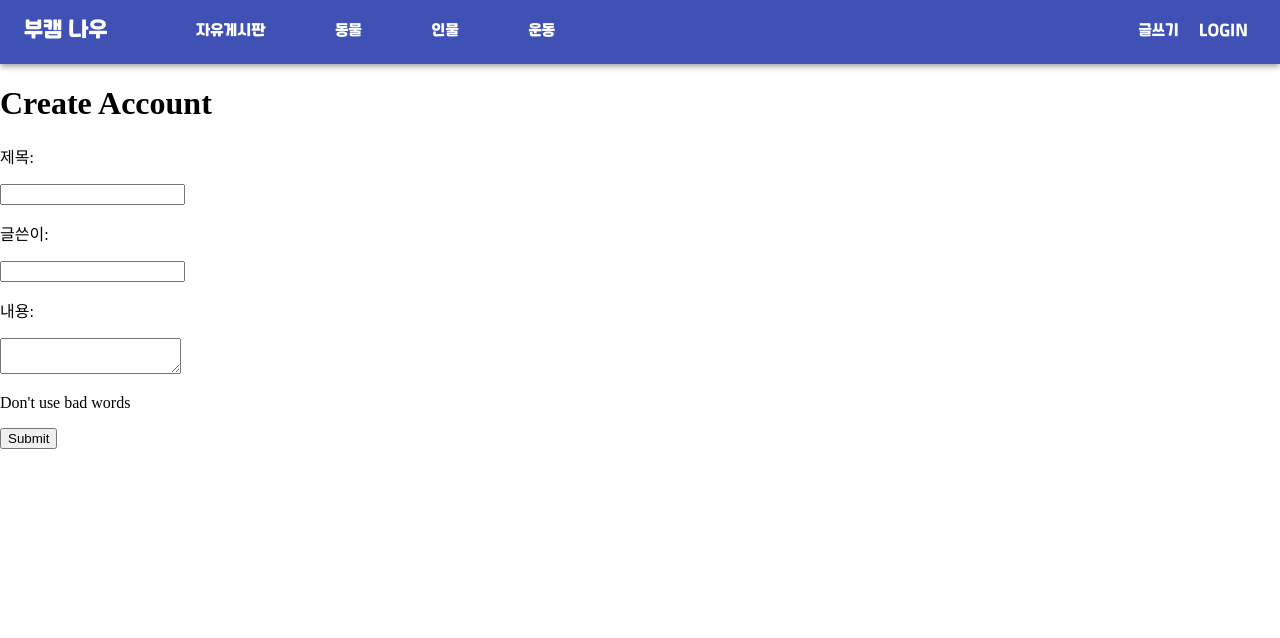
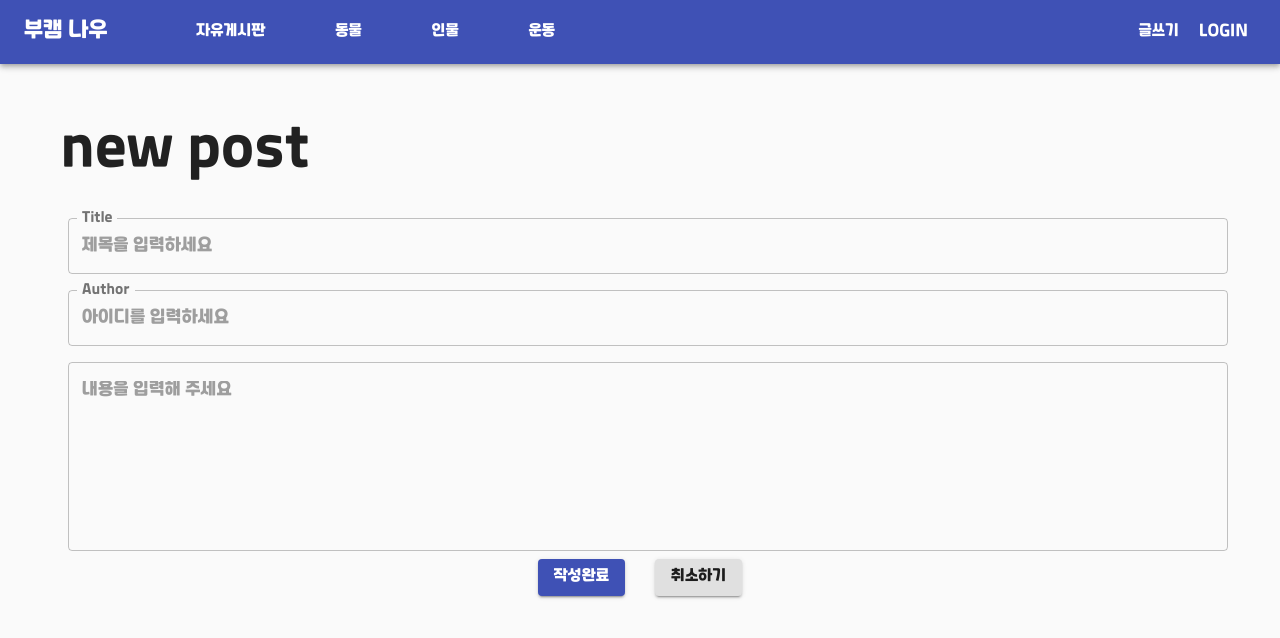
Before and after one commit to minbert/relay03_sample, a React (Create React App) app: page /writing_post in a window 1280 px wide. Shown: the top 638 px of the page. Built offline with nearby package versions, Linux system fonts and the light colour scheme.

Commit message:
posting page update

```diff
--- a/src/Posting.js
+++ b/src/Posting.js
@@ -1,61 +1,99 @@
-import React from 'react';
+import React, {useState} from 'react';
+import CssBaseline from '@material-ui/core/CssBaseline';
+import Typography from '@material-ui/core/Typography';
+import Container from '@material-ui/core/Container';
+import TextField from '@material-ui/core/TextField';
+import Box from '@material-ui/core/Box'
+import Button from '@material-ui/core/Button';
 
-export default function App() {
-  const [title, setTitle] = React.useState("");
-  const [author, setAuthor] = React.useState("");
-  const [content, setContent] = React.useState("");
+function Posting() {
+  const [inputs, setInputs] = useState({
+    title: '',
+    author:'',
+    content: ''
+  });
+  const {title, author, content} = inputs;
+  const submit = (event) => {
+    event.preventDefault();
+    alert("제목: " + title +'\n'
+    + "작성자: " + author + '\n'
+    + "내용: " + content);
+    window.location.href='http://localhost:3000';
+  }
+  const onChange = (e) => {
+    const {name, value} = e.target;
+    setInputs({
+      ...inputs,
+      [name]: value
+    });
+  }
+  const reset = () => {
+    const flag = window.confirm("작성을 취소하시겠습니까?");
+    if(flag) {
+      window.location.href='http://localhost:3000';
+    }
 
-  const handleSubmit = (event) => {
-    console.log(`
-      title: ${title}
-      author: ${author}
-      Accepted Terms: ${content}
-    `);
-
-    event.preventDefault();
   }
-
   return (
-    <form onSubmit={handleSubmit}>
-      <h1>Create Account</h1>
-      <label>
-      <div>
-        <p>제목:</p>
-        <input
-          name="title"
-          type="title"
-          value={title}
-          onChange={e => setTitle(e.target.value)}
-          required />
-      </div>
-      </label>
-
-      <label>
-        <div>
-        <p>글쓴이:</p>
-        <input
-          name="author"
-          type="author"
-          value={author}
-          onChange={e => setAuthor(e.target.value)}
-          required />
+    <form onSubmit={submit}>
+    <React.Fragment>
+      <CssBaseline />
+      <Box style={{padding:60}}>
+        <Typography variant="h3" style={{marginBottom:30}}>new post</Typography>
+        <Typography component="div" style={{height: '100vh' }}>
+          <TextField
+            name="title"
+            onChange={onChange}
+            value={title}
+            id="outlined-full-width"
+            label="Title"
+            style={{ margin: 8 }}
+            placeholder="제목을 입력하세요"
+            helperText=""
+            fullWidth
+            margin="normal"
+            InputLabelProps={{
+              shrink: true,
+            }}
+            variant="outlined"
+          />
+          <TextField
+            name="author"
+            onChange={onChange}
+            value={author}
+            id="outlined-full-width"
+            label="Author"
+            style={{ margin: 8 }}
+            placeholder="아이디를 입력하세요"
+            helperText=""
+            fullWidth
+            margin="normal"
+            InputLabelProps={{
+              shrink: true,
+            }}
+            variant="outlined"
+          />
+          <TextField
+            name="content"
+            onChange={onChange}
+            value={content}
+            id="outlined-multiline-static"
+            style={{margin:8}}
+            multiline
+            fullWidth
+            rows={8}
+            placeholder="내용을 입력해 주세요"
+            variant="outlined"
+          />
+          <div style={{textAlign:"center"}}>
+            <Button onClick={submit} variant="contained" color="primary" style={{marginRight:30}}>작성완료</Button>
+            <Button onClick={reset} variant="contained">취소하기</Button>
           </div>
-      </label>
-
-      <label>
-        <div>
-        <p>내용:</p>
-        <textarea // 나중에 서머노트로 구현해주세요. 죄송합니다...
-          name="content"
-          type="textarea"
-          value={content}
-          onChange={e => setContent(e.target.value)}
-          required />
-        <p>Don't use bad words</p>
-        </div>
-      </label>
-
-      <button>Submit</button>
+        </Typography>
+      </Box>
+    </React.Fragment>
     </form>
   );
 }
+
+export default Posting;
```
